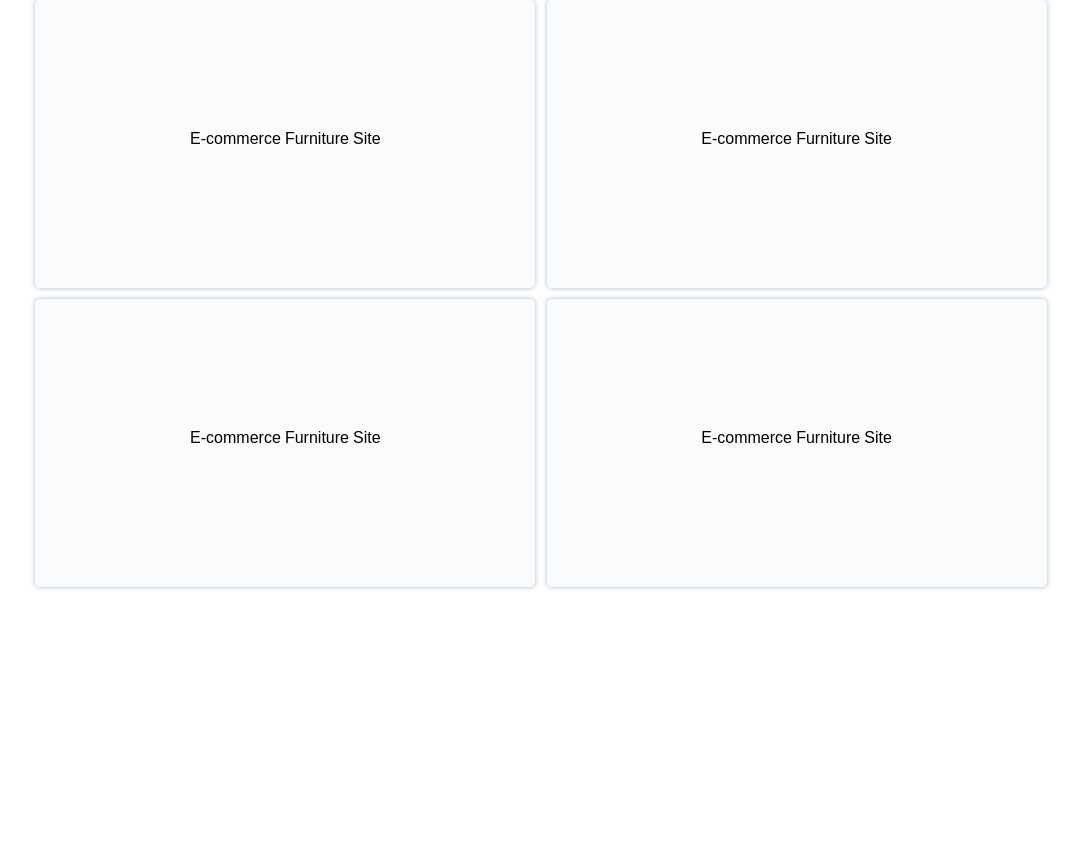
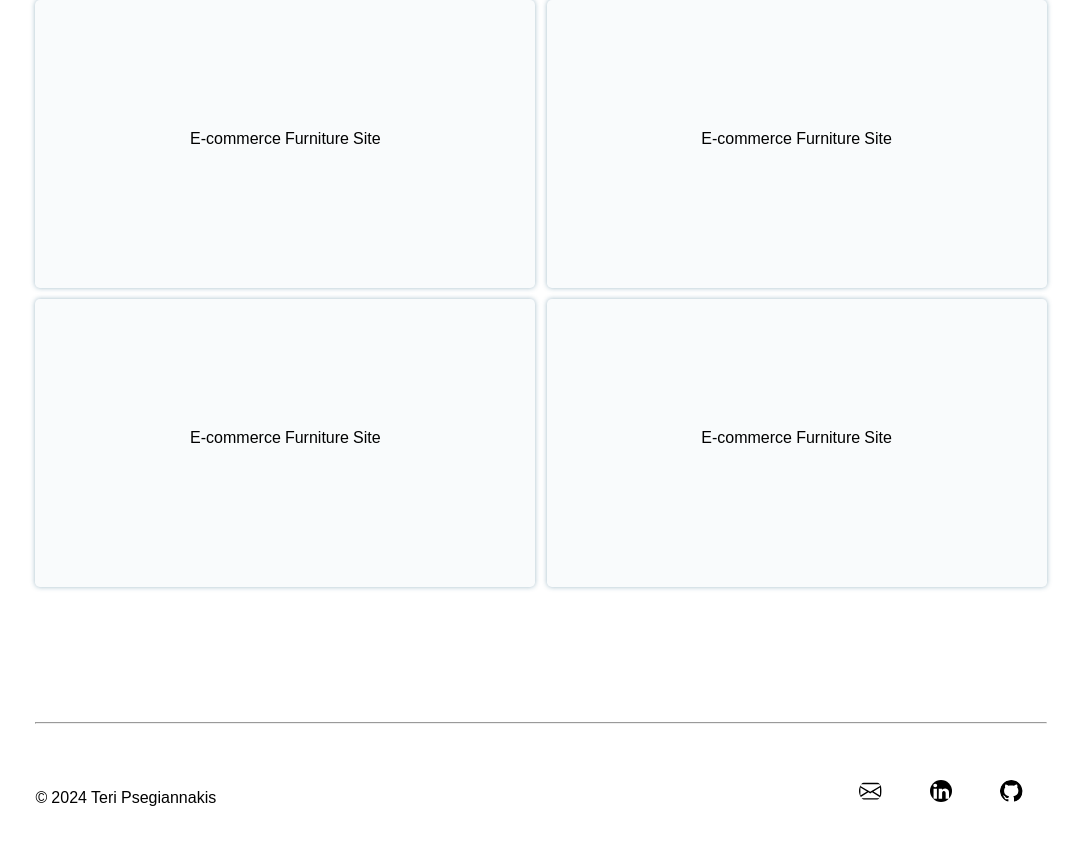
Before and after one commit to Psegiannakis/my-portfolio, a React (Vite) app: page / in a window 1280 px wide. Shown: the part 1243-2088 px from the top of the page, without its empty margins (99-1180 px from the left). Before the commit the page ends 1902 px from the top, so only its background shows below. Built offline with nearby package versions, Linux system fonts and the light colour scheme.

Commit message:
finish footer

```diff
--- /dev/null
+++ b/src/Contact.jsx
@@ -0,0 +1,55 @@
+import "../styles/contact.css";
+
+export default function Contact() {
+  return (
+    <>
+      <footer className="contact-footer">
+        <hr />
+        <div className="footer">
+          <p>© 2024 Teri Psegiannakis</p>
+          <div className="icons">
+            <a href="">
+              <svg
+                xmlns="http://www.w3.org/2000/svg"
+                width="100%"
+                height="100%"
+                fill="currentColor"
+                class="bi bi-envelope"
+                viewBox="0 0 16 16"
+              >
+                <path d="M0 4a2 2 0 0 1 2-2h12a2 2 0 0 1 2 2v8a2 2 0 0 1-2 2H2a2 2 0 0 1-2-2zm2-1a1 1 0 0 0-1 1v.217l7 4.2 7-4.2V4a1 1 0 0 0-1-1zm13 2.383-4.708 2.825L15 11.105zm-.034 6.876-5.64-3.471L8 9.583l-1.326-.795-5.64 3.47A1 1 0 0 0 2 13h12a1 1 0 0 0 .966-.741M1 11.105l4.708-2.897L1 5.383z" />
+              </svg>
+            </a>
+            <span>
+              <a href="">
+                <svg
+                  xmlns="http://www.w3.org/2000/svg"
+                  width="100%"
+                  height="100%"
+                  fill="currentColor"
+                  class="bi bi-linkedin"
+                  viewBox="0 0 16 16"
+                >
+                  <path d="M0 1.146C0 .513.526 0 1.175 0h13.65C15.474 0 16 .513 16 1.146v13.708c0 .633-.526 1.146-1.175 1.146H1.175C.526 16 0 15.487 0 14.854zm4.943 12.248V6.169H2.542v7.225zm-1.2-8.212c.837 0 1.358-.554 1.358-1.248-.015-.709-.52-1.248-1.342-1.248S2.4 3.226 2.4 3.934c0 .694.521 1.248 1.327 1.248zm4.908 8.212V9.359c0-.216.016-.432.08-.586.173-.431.568-.878 1.232-.878.869 0 1.216.662 1.216 1.634v3.865h2.401V9.25c0-2.22-1.184-3.252-2.764-3.252-1.274 0-1.845.7-2.165 1.193v.025h-.016l.016-.025V6.169h-2.4c.03.678 0 7.225 0 7.225z" />
+                </svg>
+              </a>
+            </span>
+
+            <a href="">
+              <svg
+                xmlns="http://www.w3.org/2000/svg"
+                width="100%"
+                height="100%"
+                fill="currentColor"
+                class="bi bi-github"
+                viewBox="0 0 16 16"
+              >
+                <path d="M8 0C3.58 0 0 3.58 0 8c0 3.54 2.29 6.53 5.47 7.59.4.07.55-.17.55-.38 0-.19-.01-.82-.01-1.49-2.01.37-2.53-.49-2.69-.94-.09-.23-.48-.94-.82-1.13-.28-.15-.68-.52-.01-.53.63-.01 1.08.58 1.23.82.72 1.21 1.87.87 2.33.66.07-.52.28-.87.51-1.07-1.78-.2-3.64-.89-3.64-3.95 0-.87.31-1.59.82-2.15-.08-.2-.36-1.02.08-2.12 0 0 .67-.21 2.2.82.64-.18 1.32-.27 2-.27s1.36.09 2 .27c1.53-1.04 2.2-.82 2.2-.82.44 1.1.16 1.92.08 2.12.51.56.82 1.27.82 2.15 0 3.07-1.87 3.75-3.65 3.95.29.25.54.73.54 1.48 0 1.07-.01 1.93-.01 2.2 0 .21.15.46.55.38A8.01 8.01 0 0 0 16 8c0-4.42-3.58-8-8-8" />
+              </svg>
+            </a>
+          </div>
+        </div>
+      </footer>
+    </>
+  );
+}
--- a/src/main.jsx
+++ b/src/main.jsx
@@ -4,6 +4,7 @@
 import Hero from "./Hero";
 import Skills from "./Skills";
 import Projects from "./Projects";
+import Contact from "./Contact";
 
 ReactDOM.createRoot(document.getElementById("root")).render(
   <React.StrictMode>
@@ -11,5 +12,6 @@
     <Hero />
     <Skills />
     <Projects />
+    <Contact />
   </React.StrictMode>
 );
--- /dev/null
+++ b/styles/contact.css
@@ -0,0 +1,37 @@
+* {
+  font-family: "Noto Sans Khojki", sans-serif;
+  font-weight: 400;
+  font-style: normal;
+}
+
+.contact-footer {
+  padding: 5% 10%;
+}
+
+.footer {
+  display: flex;
+  flex-direction: row;
+  align-items: center;
+  justify-content: space-between;
+  padding: 2rem 0;
+}
+
+svg {
+  color: black;
+  width: 1.4rem;
+}
+
+.bi {
+  margin: 0 1rem;
+  padding: 0.5rem 0.5rem;
+  border-radius: 50%;
+}
+
+.bi:hover {
+  background-color: #1b5a7a;
+  color: white;
+}
+
+* ::selection {
+  background-color: #3b3355cd;
+}
```
Also changed, not shown: 1 other file (tests, documents, lock files or other folders).
